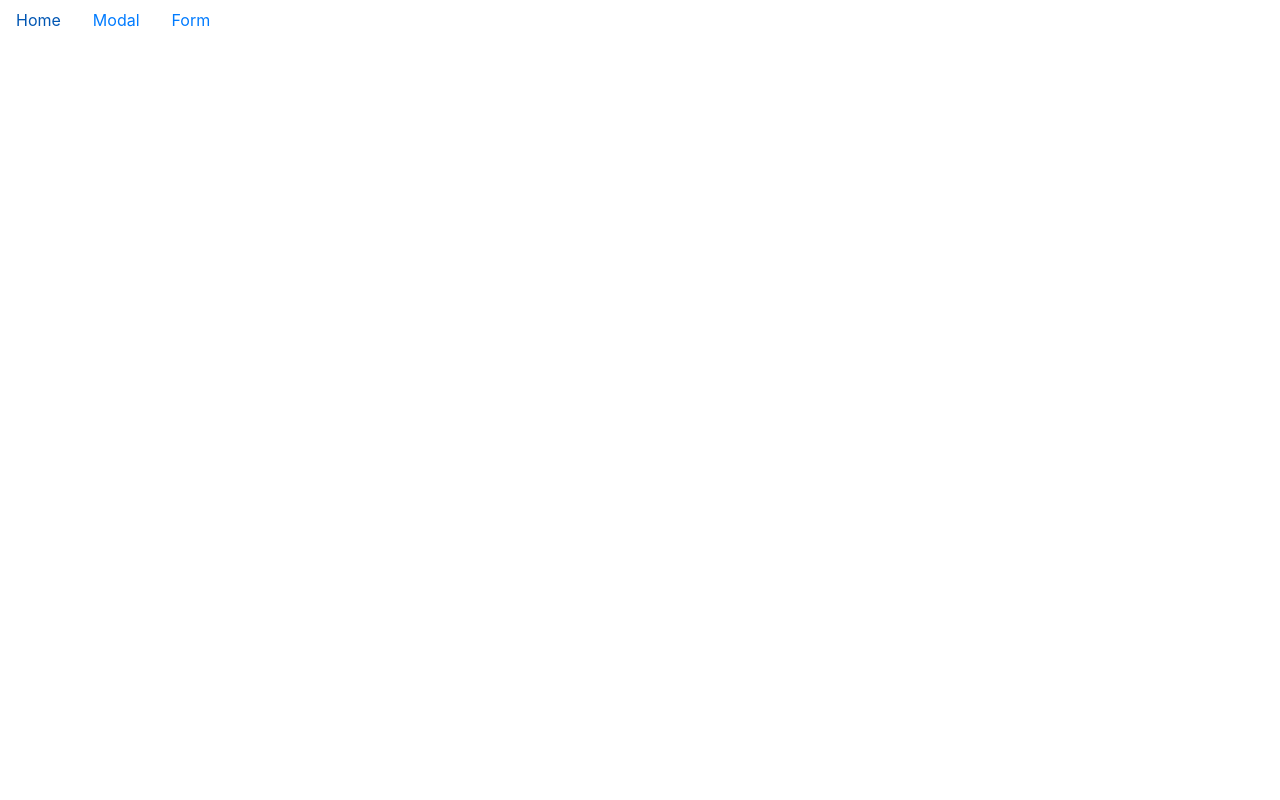
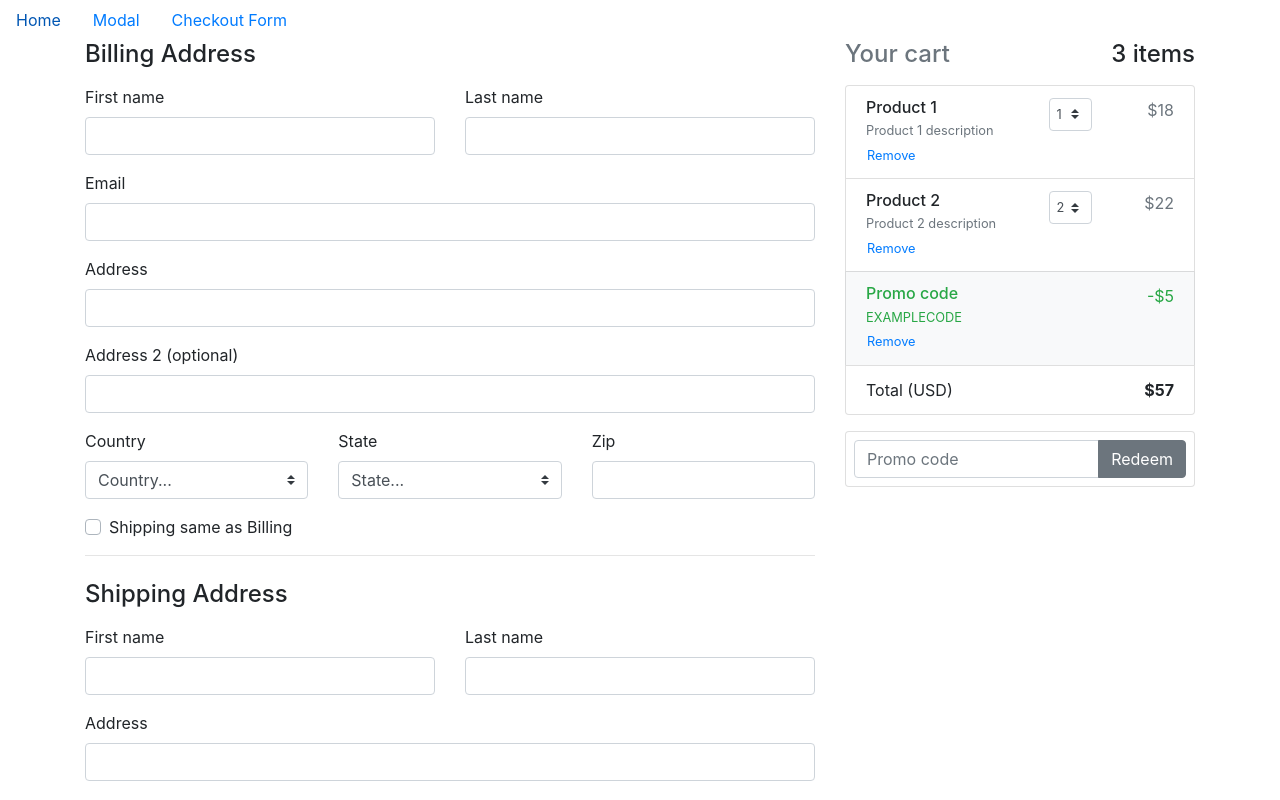
Before and after one commit to pferlito/react-examples, a React (Create React App) app: page /checkout in a window 1280 px wide. Shown: the top 800 px of the page. Built offline with nearby package versions, Linux system fonts and the light colour scheme; the HTML template or start-up script is replaced by a standard one.

Commit message:
Add email field.

```diff
--- a/src/components/App.css
+++ b/src/components/App.css
@@ -5,13 +5,9 @@
   color: white;
 }
 
-.link-button {
-  background: none!important;
-  border: none;
-  padding: 0!important;
-  color: #069;
-  text-decoration: underline;
-  cursor: pointer;
+.cart .btn-link {
+  padding: 0;
+  font-size: .8rem;
 }
 
 .cart-item-wrap {
--- a/src/components/Cart.js
+++ b/src/components/Cart.js
@@ -31,7 +31,7 @@ function RemoveLineItem({idx,handleItemRemove}) {
         <button
           data-idx={idx}
           onClick={handleItemRemove}
-          className="link-button">Remove
+          className="btn btn-link">Remove
         </button>
       </small>
     </div>
@@ -140,7 +140,7 @@ function Cart() {
   }
 
   return (
-    <Col md={{span: 4, order: 2}}>
+    <Col className="cart" md={{span: 4, order: 2}}>
       <h4 className="d-flex justify-content-between align-items-center mb-3">
         <span className="text-muted">Your cart</span>
         <span className="">3 items</span>
--- a/src/components/Promo.js
+++ b/src/components/Promo.js
@@ -19,7 +19,7 @@ function PromoDisplay({promo, setPromo}) {
     </div>
     <div>
       <small>
-        <button className="link-button" onClick={handleRemovePromo}>Remove</button>
+        <button className="btn btn-link" onClick={handleRemovePromo}>Remove</button>
       </small>
     </div>
   </li>);
--- a/src/index.js
+++ b/src/index.js
@@ -14,12 +14,12 @@ const routing = (
     <Nav>
       <Nav.Link href="/">Home</Nav.Link>
       <Nav.Link href="/modal">Modal</Nav.Link>
-      <Nav.Link href="/form">Form</Nav.Link>
+      <Nav.Link href="/checkout">Checkout Form</Nav.Link>
     </Nav>
     <Switch>
       <Route exact path="/"><App /></Route>
       <Route path="/modal"><ModalPage /></Route>
-      <Route path="/form"><FormPage /></Route>
+      <Route path="/checkout"><FormPage /></Route>
     </Switch>
   </Router>
 );
--- a/src/routes/FormPage.js
+++ b/src/routes/FormPage.js
@@ -222,6 +222,7 @@ function FormPage() {
                 state={state}
                 handleChange={handleChange}
               />}
+              <button className="btn btn-secondary" type="submit">Submit</button>
             </form>
           </Col>
           <Cart/>
```
